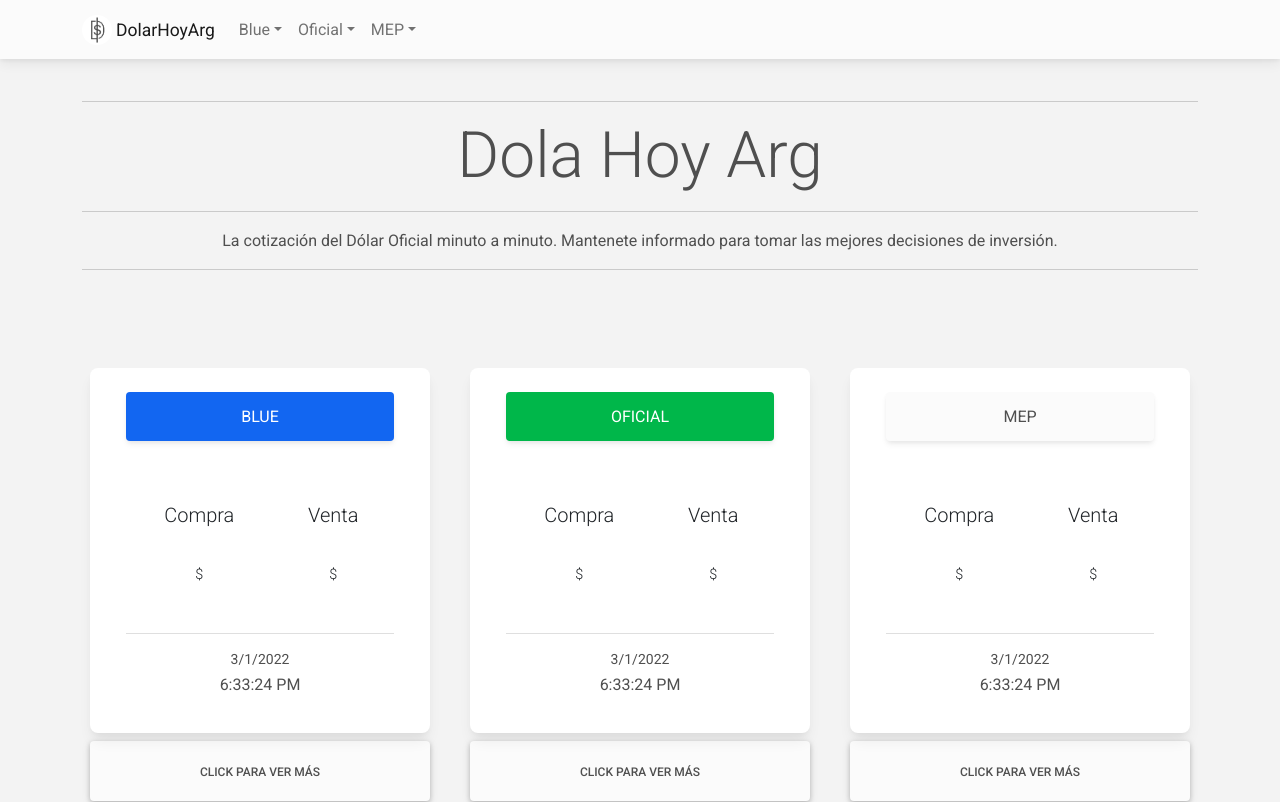
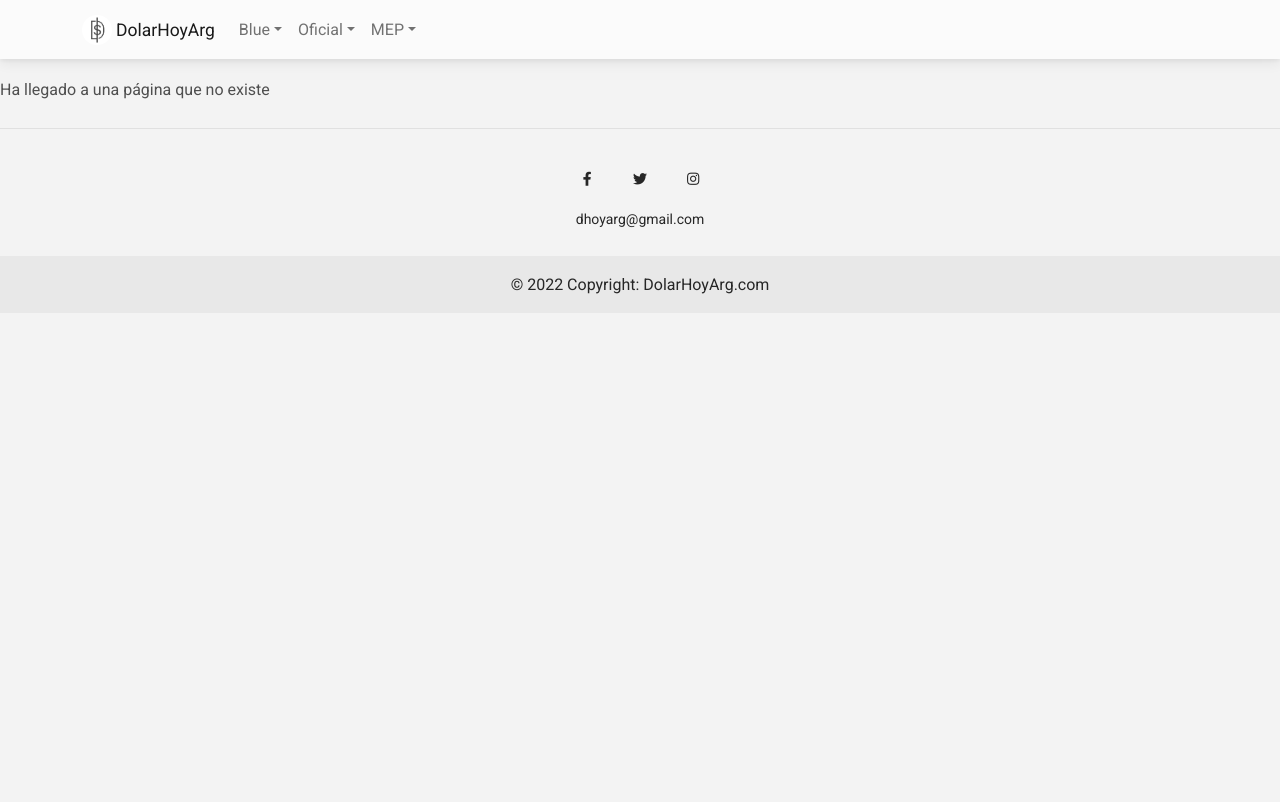
Before and after one commit to ramiro-l/DolarWeb, a React (Create React App) app: page / in a window 1280 px wide. Shown: the top 802 px of the page. Built offline with nearby package versions, Linux system fonts and the light colour scheme; no server answers.

Commit message:
edit rutas

```diff
--- a/src/App.js
+++ b/src/App.js
@@ -12,15 +12,15 @@ export default function App() {
         <br />
         <br />
         <Routes>
-          <Route path="/" element={<Home />} />
+          <Route path="/DolarHoyArg/" element={<Home />} />
 
 
 
-          <Route path="/blue" element={<Dolar tipo='Blue' />} />
+          <Route path="/DolarHoyArg/blue" element={<Dolar tipo='Blue' />} />
 
-          <Route path="/oficial" element={<Dolar tipo='Oficial' />} />
+          <Route path="/DolarHoyArg/oficial" element={<Dolar tipo='Oficial' />} />
 
-          <Route path="/mep" element={<Dolar tipo='MEP' />} />
+          <Route path="/DolarHoyArg/mep" element={<Dolar tipo='MEP' />} />
 
 
 
```
